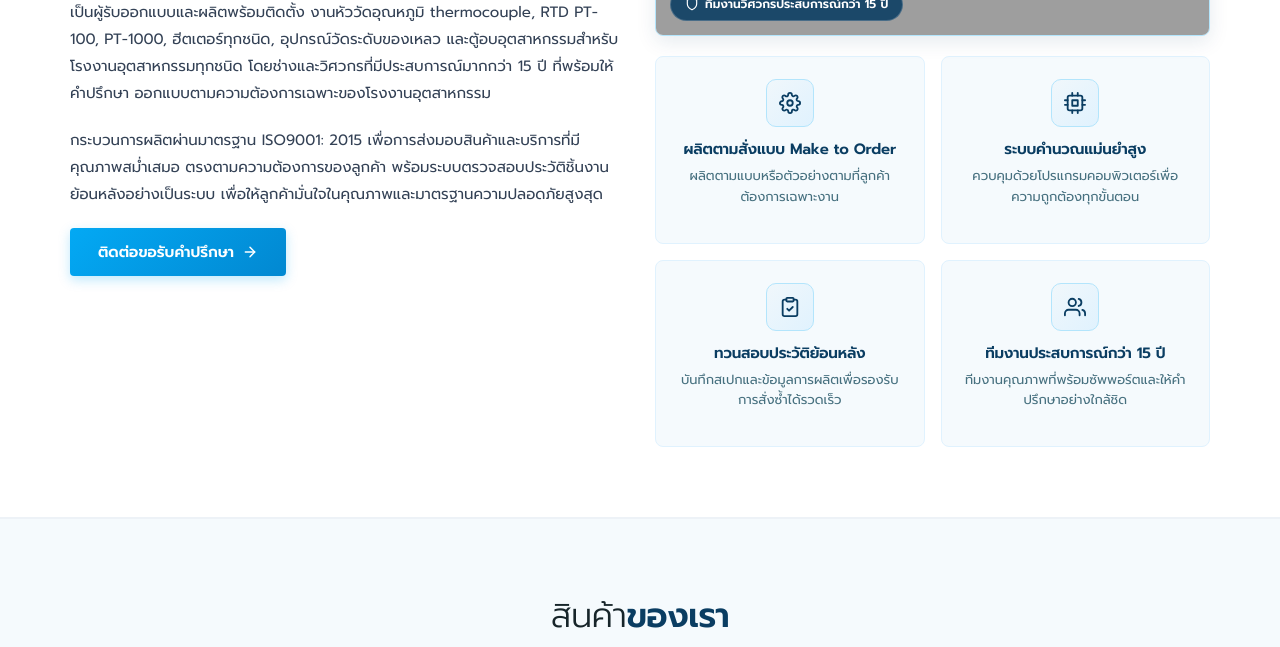
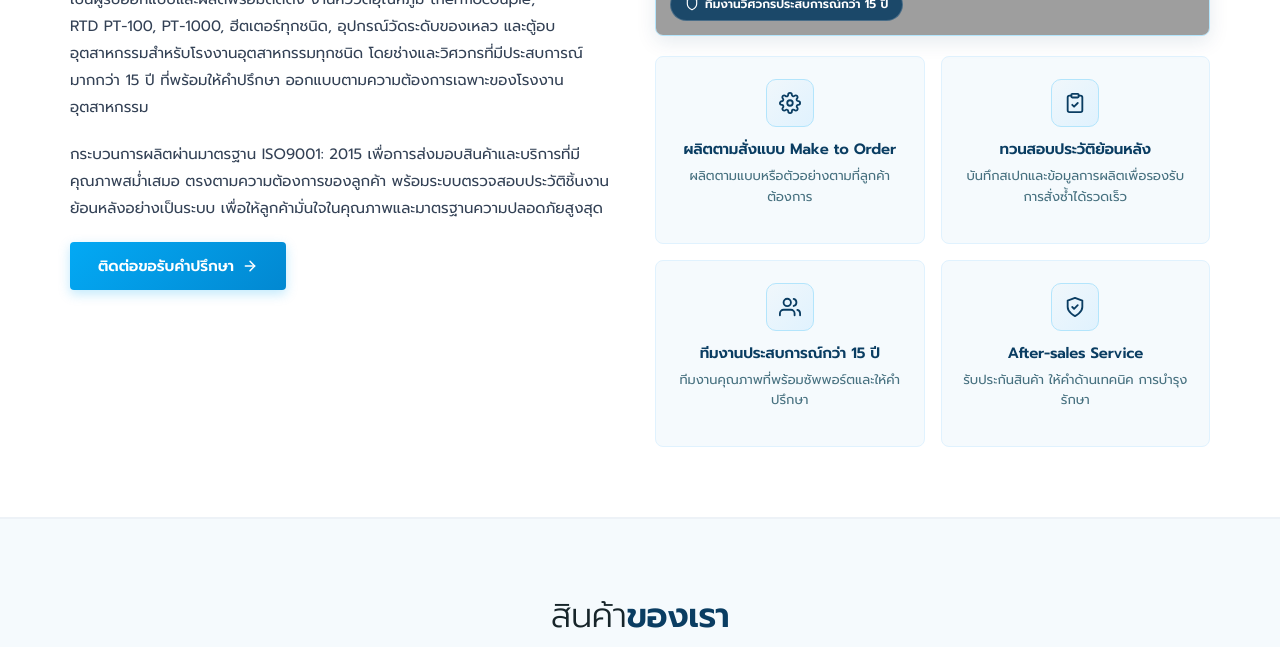
Before and after one commit to chayuthdr-sys/Side1, a website: page index.html in a window 1280 px wide. Shown: the part 902-1549 px from the top of the page. Drawn offline with Linux system fonts and the light colour scheme; grey boxes are pictures that could not be loaded.

Commit message:
Break line before RTD PT-100 and update 4 feature grid cards

```diff
--- a/index.html
+++ b/index.html
@@ -177,7 +177,7 @@
         <div class="col-md-6 col-xs-12">
           <h2 class="company-about-title" style="color: #1F3864;">บริษัท <strong style="color: #1F3864;">ส.เพิ่มพูน ฮีตเทค</strong> จำกัด</h2>
           <p class="company-about-desc">
-            เป็นผู้รับออกแบบและผลิตพร้อมติดตั้ง งานหัววัดอุณหภูมิ thermocouple, RTD PT-100, PT-1000, ฮีตเตอร์ทุกชนิด, อุปกรณ์วัดระดับของเหลว และตู้อบอุตสาหกรรมสำหรับโรงงานอุตสาหกรรมทุกชนิด โดยช่างและวิศวกรที่มีประสบการณ์มากกว่า 15 ปี ที่พร้อมให้คำปรึกษา ออกแบบตามความต้องการเฉพาะของโรงงานอุตสาหกรรม
+            เป็นผู้รับออกแบบและผลิตพร้อมติดตั้ง งานหัววัดอุณหภูมิ thermocouple,<br><span style="white-space: nowrap;">RTD PT-100</span>, PT-1000, ฮีตเตอร์ทุกชนิด, อุปกรณ์วัดระดับของเหลว และตู้อบอุตสาหกรรมสำหรับโรงงานอุตสาหกรรมทุกชนิด โดยช่างและวิศวกรที่มีประสบการณ์มากกว่า 15 ปี ที่พร้อมให้คำปรึกษา ออกแบบตามความต้องการเฉพาะของโรงงานอุตสาหกรรม
           </p>
           <p class="company-about-desc">
             กระบวนการผลิตผ่านมาตรฐาน ISO9001: 2015 เพื่อการส่งมอบสินค้าและบริการที่มีคุณภาพสม่ำเสมอ ตรงตามความต้องการของลูกค้า พร้อมระบบตรวจสอบประวัติชิ้นงานย้อนหลังอย่างเป็นระบบ เพื่อให้ลูกค้ามั่นใจในคุณภาพและมาตรฐานความปลอดภัยสูงสุด
@@ -210,25 +210,7 @@
                 </svg>
               </div>
               <h3>ผลิตตามสั่งแบบ Make to Order</h3>
-              <p style="font-size: 13px; color: #46707f; margin-top: 6px;">ผลิตตามแบบหรือตัวอย่างตามที่ลูกค้าต้องการเฉพาะงาน</p>
-            </div>
-            <div class="feature-card">
-              <div class="feature-icon-box">
-                <svg width="22" height="22" viewBox="0 0 24 24" fill="none" stroke="currentColor" stroke-width="2" stroke-linecap="round" stroke-linejoin="round">
-                  <rect x="4" y="4" width="16" height="16" rx="2"></rect>
-                  <rect x="9" y="9" width="6" height="6"></rect>
-                  <line x1="9" y1="1" x2="9" y2="4"></line>
-                  <line x1="15" y1="1" x2="15" y2="4"></line>
-                  <line x1="9" y1="20" x2="9" y2="23"></line>
-                  <line x1="15" y1="20" x2="15" y2="23"></line>
-                  <line x1="20" y1="9" x2="23" y2="9"></line>
-                  <line x1="20" y1="14" x2="23" y2="14"></line>
-                  <line x1="1" y1="9" x2="4" y2="9"></line>
-                  <line x1="1" y1="14" x2="4" y2="14"></line>
-                </svg>
-              </div>
-              <h3>ระบบคำนวณแม่นยำสูง</h3>
-              <p style="font-size: 13px; color: #46707f; margin-top: 6px;">ควบคุมด้วยโปรแกรมคอมพิวเตอร์เพื่อความถูกต้องทุกขั้นตอน</p>
+              <p style="font-size: 13px; color: #46707f; margin-top: 6px;">ผลิตตามแบบหรือตัวอย่างตามที่ลูกค้าต้องการ</p>
             </div>
             <div class="feature-card">
               <div class="feature-icon-box">
@@ -251,7 +233,17 @@
                 </svg>
               </div>
               <h3>ทีมงานประสบการณ์กว่า 15 ปี</h3>
-              <p style="font-size: 13px; color: #46707f; margin-top: 6px;">ทีมงานคุณภาพที่พร้อมซัพพอร์ตและให้คำปรึกษาอย่างใกล้ชิด</p>
+              <p style="font-size: 13px; color: #46707f; margin-top: 6px;">ทีมงานคุณภาพที่พร้อมซัพพอร์ตและให้คำปรึกษา</p>
+            </div>
+            <div class="feature-card">
+              <div class="feature-icon-box">
+                <svg width="22" height="22" viewBox="0 0 24 24" fill="none" stroke="currentColor" stroke-width="2" stroke-linecap="round" stroke-linejoin="round">
+                  <path d="M12 22s8-4 8-10V5l-8-3-8 3v7c0 6 8 10 8 10z"/>
+                  <polyline points="9 12 11 14 15 10"/>
+                </svg>
+              </div>
+              <h3>After-sales Service</h3>
+              <p style="font-size: 13px; color: #46707f; margin-top: 6px;">รับประกันสินค้า ให้คำด้านเทคนิค การบำรุงรักษา</p>
             </div>
           </div>
         </div>
```
